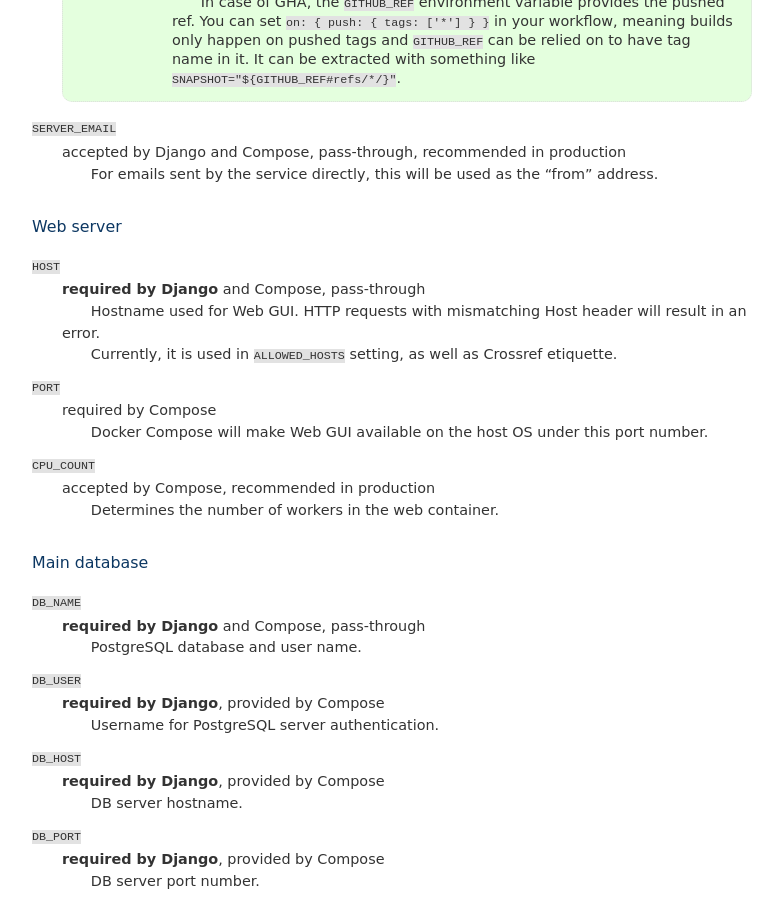
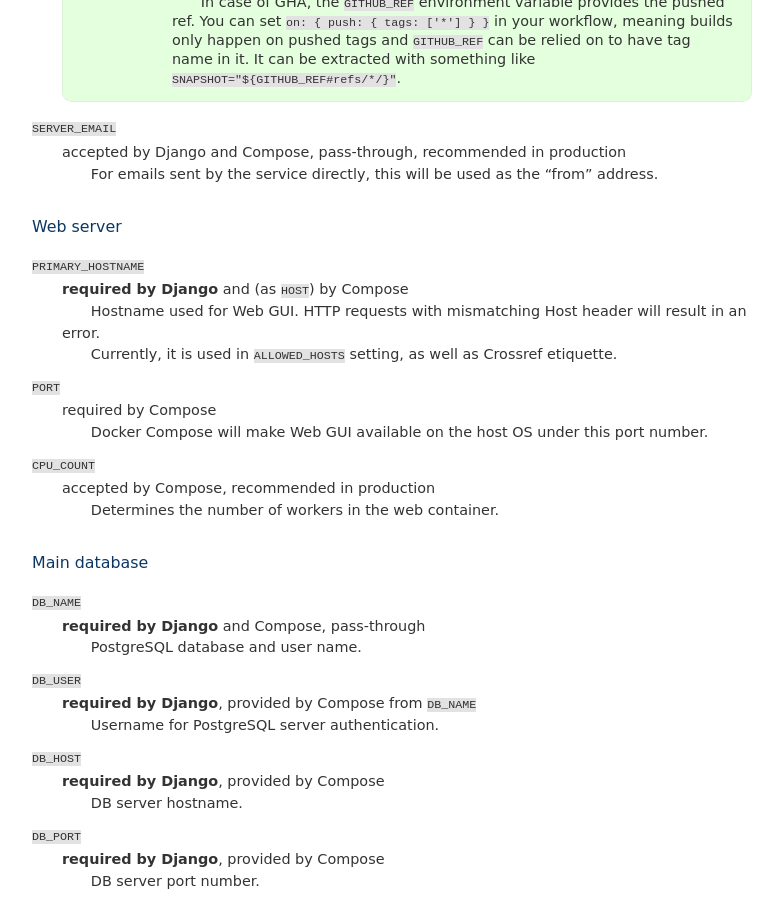
Before and after one commit to ietf-tools/bibxml-service, a Sphinx documentation site: the page built from docs/ref/env.rst, in a window 1280 px wide and 900 px high, scrolled down 953 px. Shown: the whole window, without its empty margins (248-1031 px from the left). Built offline with Sphinx 7.4.7, drawn with Linux system fonts in a browser that asks for light colours; pages that are not in the unit, such as notebooks, are missing from menus.

Commit message:
doc(ref): clarify environment variable reference

```diff
--- a/docs/ref/env.rst
+++ b/docs/ref/env.rst
@@ -64,8 +64,8 @@ Service info
 Web server
 ----------
 
-``HOST``
-    **required by Django** and Compose, pass-through
+``PRIMARY_HOSTNAME``
+    **required by Django** and (as ``HOST``) by Compose
 
     Hostname used for Web GUI.
     HTTP requests with mismatching Host header will result in an error.
@@ -94,7 +94,7 @@ Main database
     PostgreSQL database and user name.
 
 ``DB_USER``
-    **required by Django**, provided by Compose
+    **required by Django**, provided by Compose from ``DB_NAME``
 
     Username for PostgreSQL server authentication.
 
```
